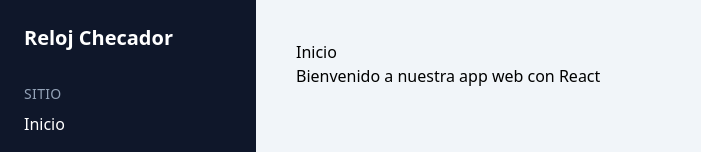
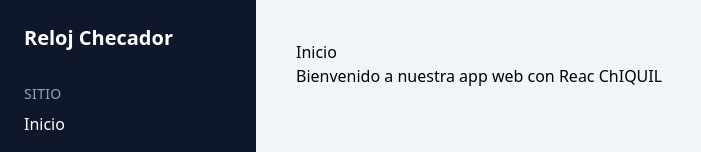
Before and after one commit to arlinchc/ontimeClock, a React (Vite) app: page / in a window 1280 px wide. Shown: the top 152 px of the page, without its empty margins (0-701 px from the left). Built offline with nearby package versions, Linux system fonts and the light colour scheme.

Commit message:
Modifique el home

```diff
--- a/src/pages/Clock.jsx
+++ b/src/pages/Clock.jsx
@@ -50,4 +50,4 @@ function Clock() {
         )
     }
 
-export default Clock;
+export default Clock
--- a/src/pages/Home.jsx
+++ b/src/pages/Home.jsx
@@ -2,7 +2,7 @@ function Home(){
     return(
         <div>
             <h2>Inicio</h2>
-            <p>Bienvenido a nuestra app web con React</p>
+            <p>Bienvenido a nuestra app web con Reac ChIQUIL</p>
         </div>
     )
 }
```
